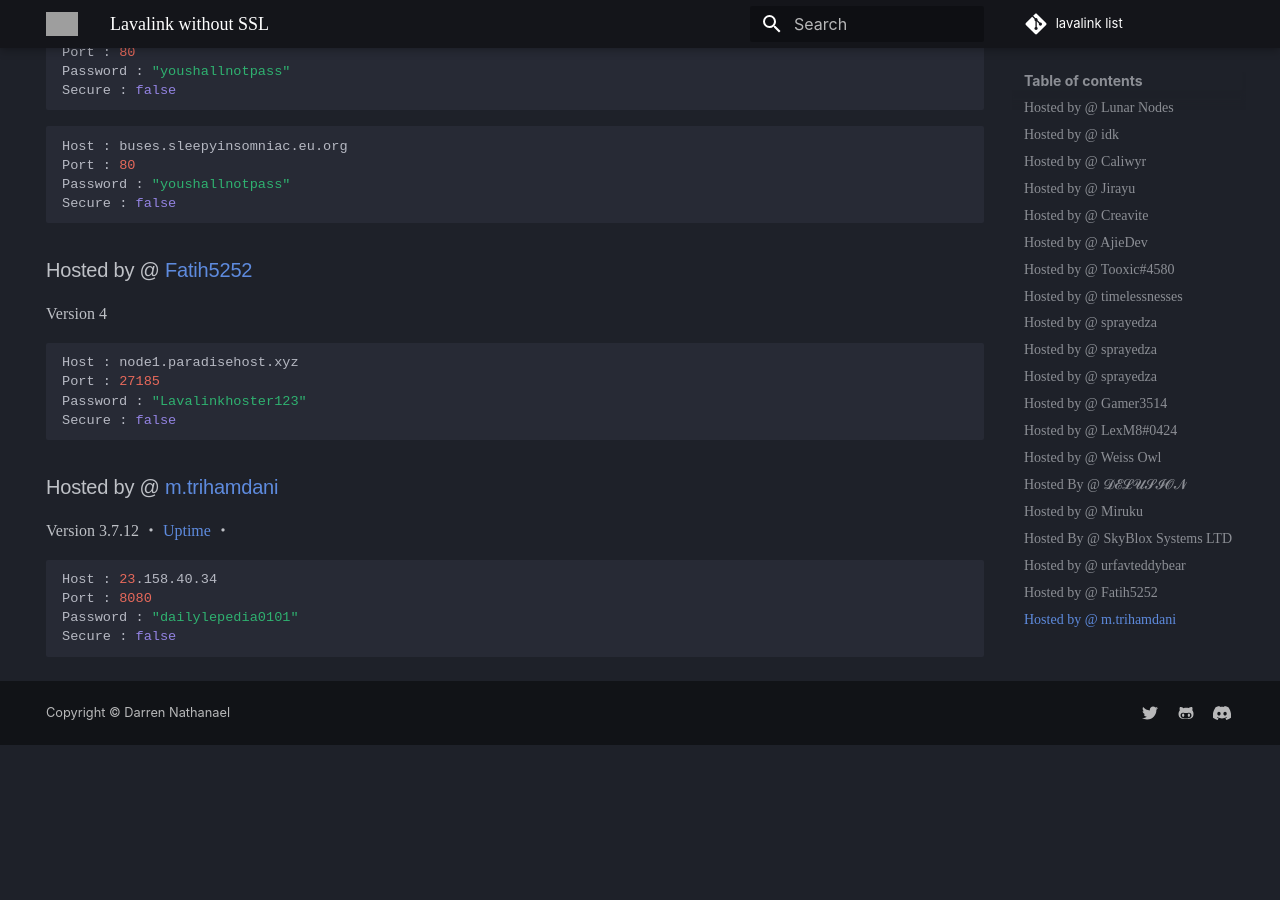
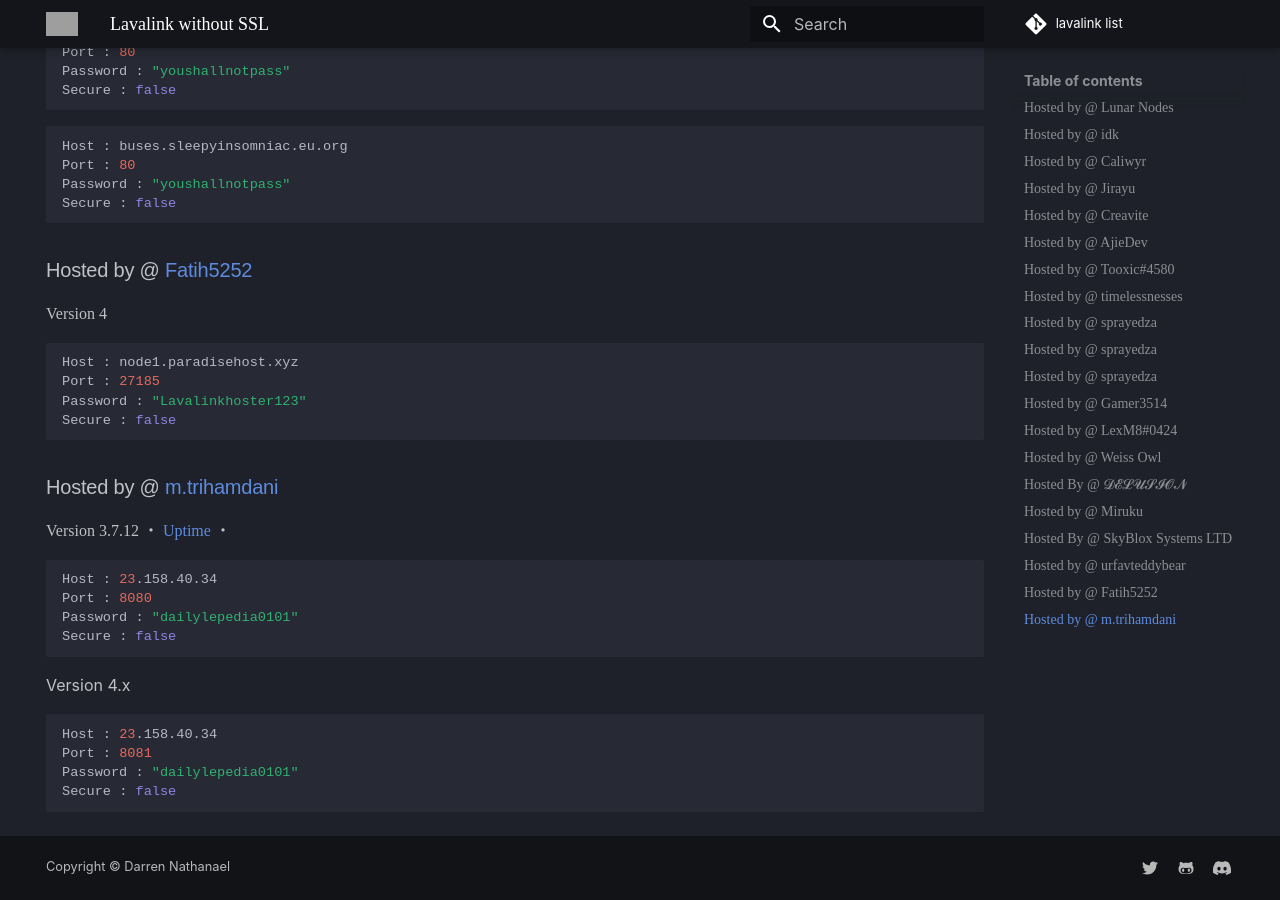
Before and after one commit to DarrenOfficial/lavalink-list, an MkDocs documentation site: the page built from docs/NoSSL/lavalink-without-ssl.md, in a window 1280 px wide and 900 px high, scrolled down 4978 px. Built offline with MkDocs 1.6.1 and Material for MkDocs 9.7.7, drawn with Linux system fonts in a browser that asks for light colours; some web fonts are replaced; comment, search, counter and statistics services are not loaded; a style sheet for code colours, icons or effects is not loaded; before the commit the page ends 5723 px from its top, so only the background shows below that; grey boxes are pictures that could not be loaded.

Commit message:
Update lavalink-without-ssl.md (#507)
Added Lavalink Version 4

````diff
--- a/docs/NoSSL/lavalink-without-ssl.md
+++ b/docs/NoSSL/lavalink-without-ssl.md
@@ -245,3 +245,10 @@ Port : 8080
 Password : "dailylepedia0101"
 Secure : false
 ```
+Version 4.x
+```bash
+Host : 23.158.40.34
+Port : 8081
+Password : "dailylepedia0101"
+Secure : false
+```
````
